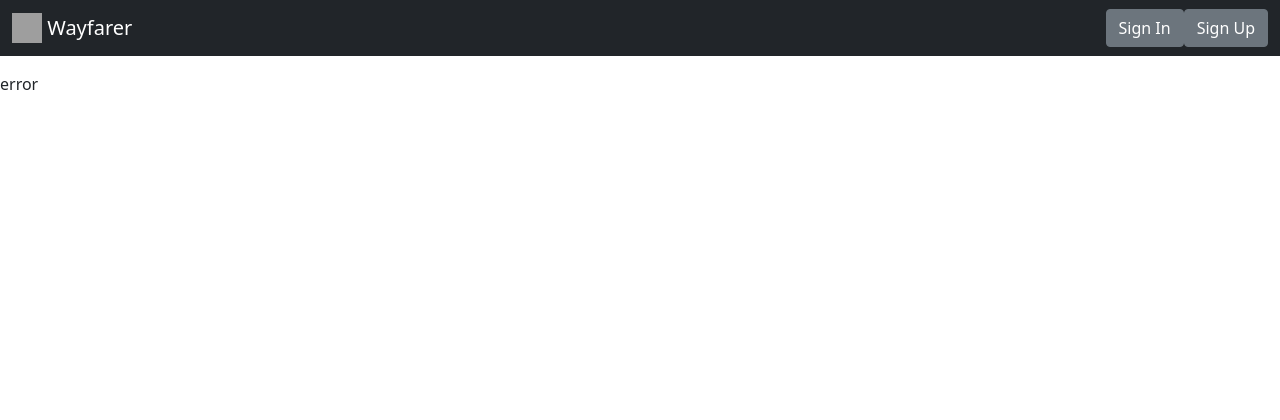
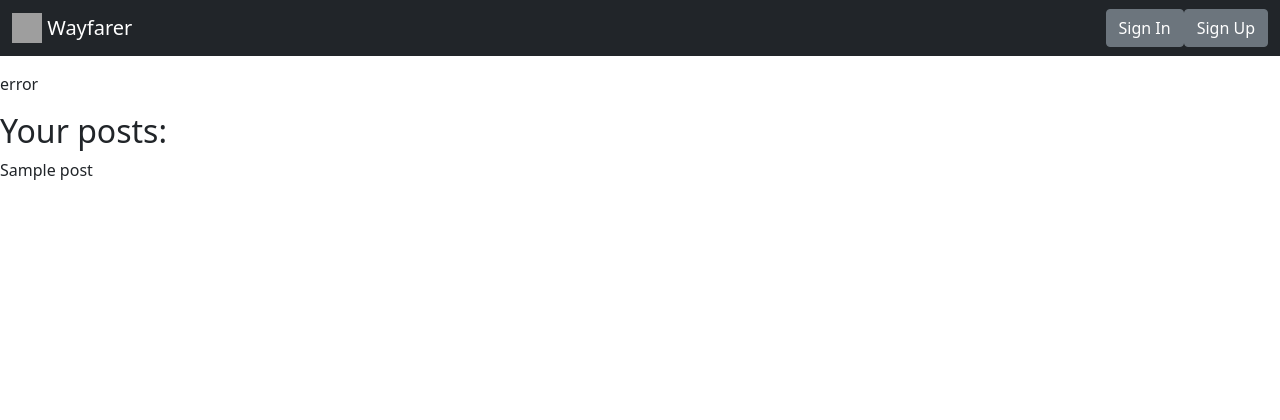
Before and after one commit to Luna5678/ProjectWayfarer, a Django app: template main_app/templates/profile_detail.html in a window 1280 px wide. Shown: the top 420 px of the page. Run offline with Django 3.2, Linux system fonts and the light colour scheme; the template is opened without the code that fills it: most values are stand-ins (such as "Sample title", 1, 10 or a date in 2020); grey boxes are pictures that could not be loaded.

Commit message:
Seed post data is showing in profile detail page

```diff
--- a/main_app/admin.py
+++ b/main_app/admin.py
@@ -1,6 +1,7 @@
 from django.contrib import admin
 from django.contrib.auth.admin import UserAdmin
-from .models import Profile, User
+from .models import Profile, User, Post
 
 # Register your models here.
 admin.site.register(Profile)
+admin.site.register(Post)
--- a/main_app/templates/profile_detail.html
+++ b/main_app/templates/profile_detail.html
@@ -9,11 +9,16 @@
 <h2>Last Name:</h2>
 <p>{{user.last_name}}</p>
 <h2>My current city:</h2>
-<p>{{profile.current_city}}</p>
+<p>{{user.profile.current_city}}</p>
 <h2>Join Date:</h2>
 <p>{{user.date_joined}}</p>
 
 <button><a href="{% url 'edit' user.pk %}">Edit Profile</a></button>
 {% else %}
 <p>error</p>
-{% endif %} {% endblock content %}
+{% endif %}
+
+<h2>Your posts:</h2>
+{% for post in posts %}
+<p>{{ post.title }}</p>
+{% endfor %} {% endblock content %}
```
Also changed, not shown: main_app/views.py (+9 -7 lines).
